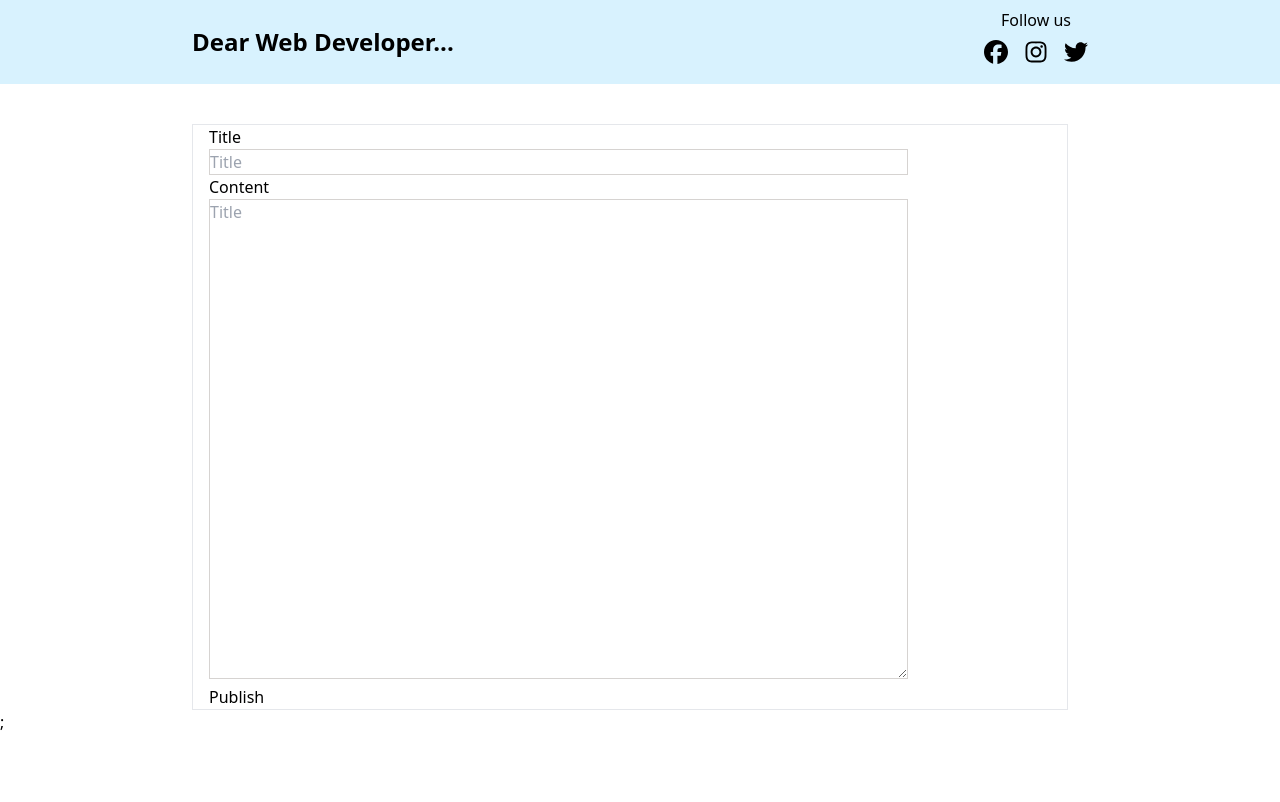
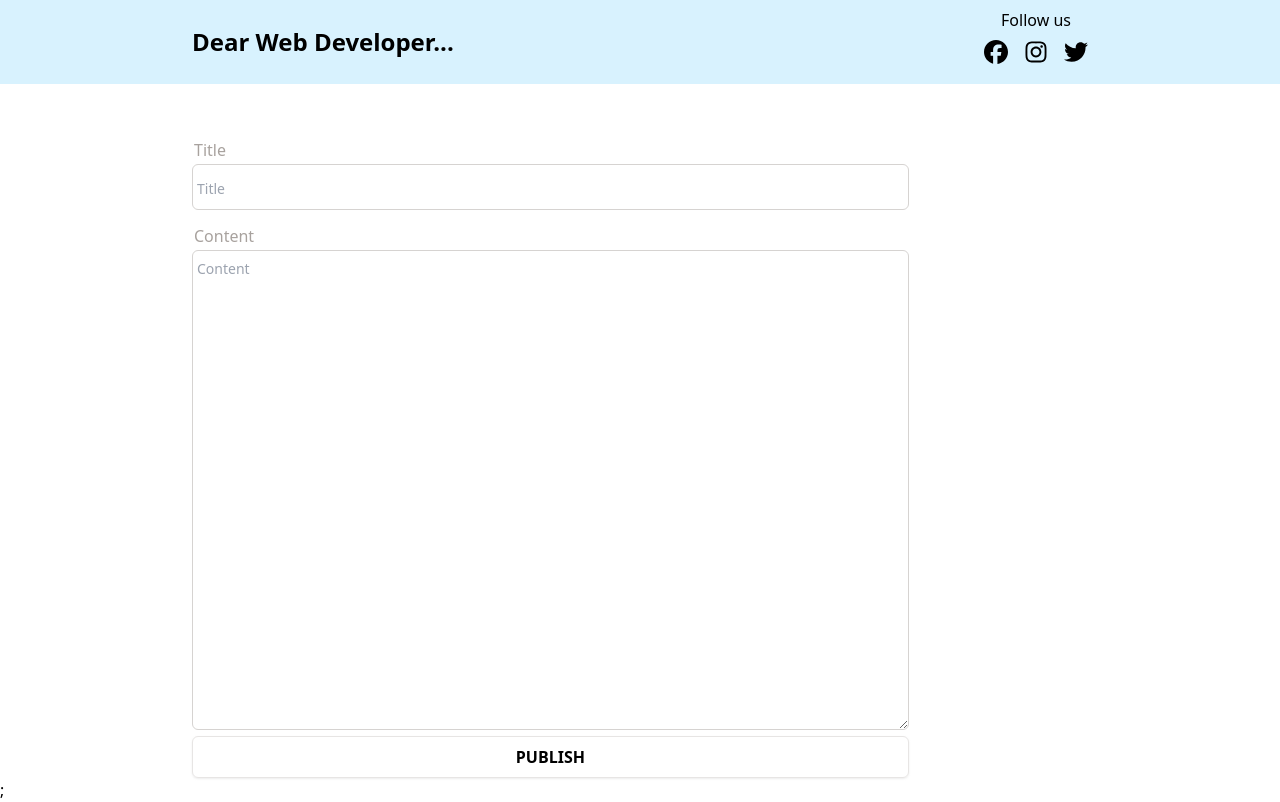
Before and after one commit to thisis-Solomon/dear-web-developer, a React (Vite) app: page /admin in a window 1280 px wide. Built offline with nearby package versions, Linux system fonts and the light colour scheme.

Commit message:
input form separated and improved the admin component

```diff
--- /dev/null
+++ b/src/components/FormInput.tsx
@@ -0,0 +1,29 @@
+export default function FormInput({ label, inputValue }): JSX.Element {
+  const inputStyles =
+    "border border-stone-300 w-full text-lg py-2 px-1 rounded-md placeholder:text-sm";
+
+  return (
+    <div>
+      <label className="block text-stone-400 p-0.5 mt-3" htmlFor="title">
+        {label}
+      </label>
+      {label === "Title" ? (
+        <input
+          className={inputStyles}
+          type="text"
+          placeholder="Title"
+          required
+          ref={inputValue}
+        />
+      ) : (
+        <textarea
+          className={`${inputStyles}  h-[60vh]`}
+          rows={5}
+          placeholder="Content"
+          required
+          ref={inputValue}
+        ></textarea>
+      )}
+    </div>
+  );
+}
--- a/src/pages/AdminPage.tsx
+++ b/src/pages/AdminPage.tsx
@@ -1,6 +1,8 @@
 import { FormEvent, useContext, useRef } from "react";
 import { BlogsContext } from "../store/blogs-context";
 import slugify from "slugify";
+import { Link } from "react-router-dom";
+import FormInput from "../components/FormInput";
 
 interface BlogIF {
   id: string;
@@ -44,40 +46,27 @@ export default function AdminPage(): JSX.Element {
 
   return (
     <>
-      <section className="border w-full">
-        <form onSubmit={handleSubmitBlog} className="w-[80%] mx-4">
-          <div>
-            <label className="block" htmlFor="title">
-              Title
-            </label>
-            <input
-              className="border border-stone-300 w-full"
-              type="text"
-              placeholder="Title"
-              required
-              ref={titleRef}
-            />
-          </div>
-          <div>
-            <label className="block" htmlFor="title">
-              Content
-            </label>
-            <textarea
-              className="border border-stone-300 w-full h-[60vh]"
-              rows={5}
-              placeholder="Title"
-              required
-              ref={inputBlog}
-            ></textarea>
-          </div>
-          <button>Publish</button>
+      <section className="w-[80%]">
+        <form onSubmit={handleSubmitBlog} className="max-w-full">
+          <FormInput label="Title" inputValue={titleRef} />
+          <FormInput label="Content" inputValue={inputBlog} />
+          <button className="px-4 py-2 border border-stone-200 w-full font-bold uppercase rounded-md shadow-sm shadow-neutral-400/20">
+            Publish
+          </button>
         </form>
       </section>
-      <div>
+      <ul className="mt-5">
         {blogs.map((blog) => (
-          <p key={blog.id}>{blog.title}</p>
+          <li
+            key={blog.id}
+            className="mb-2 p-2 bg-stone-100 rounded-md font-semibold"
+          >
+            <Link to={`/blog/${blog.id}`} key={blog.id}>
+              {blog.title}
+            </Link>
+          </li>
         ))}
-      </div>
+      </ul>
     </>
   );
 }
```
